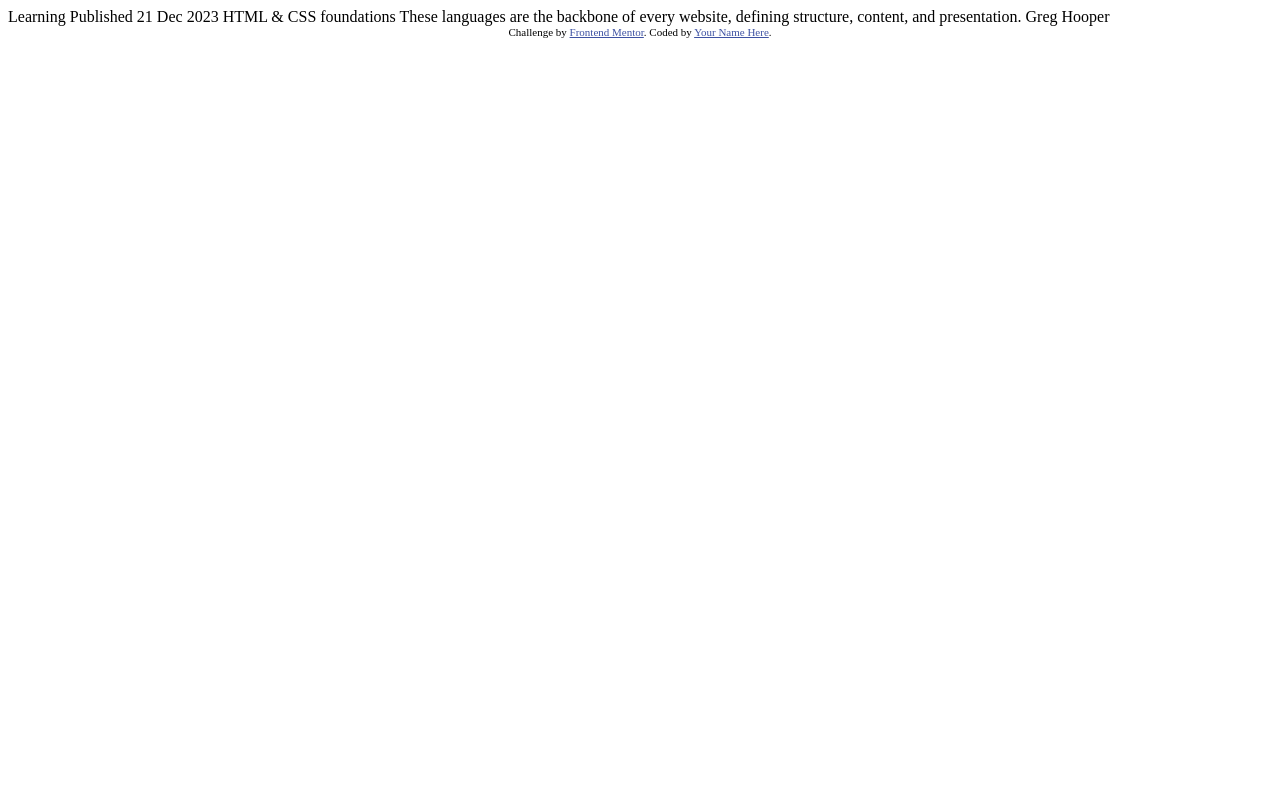
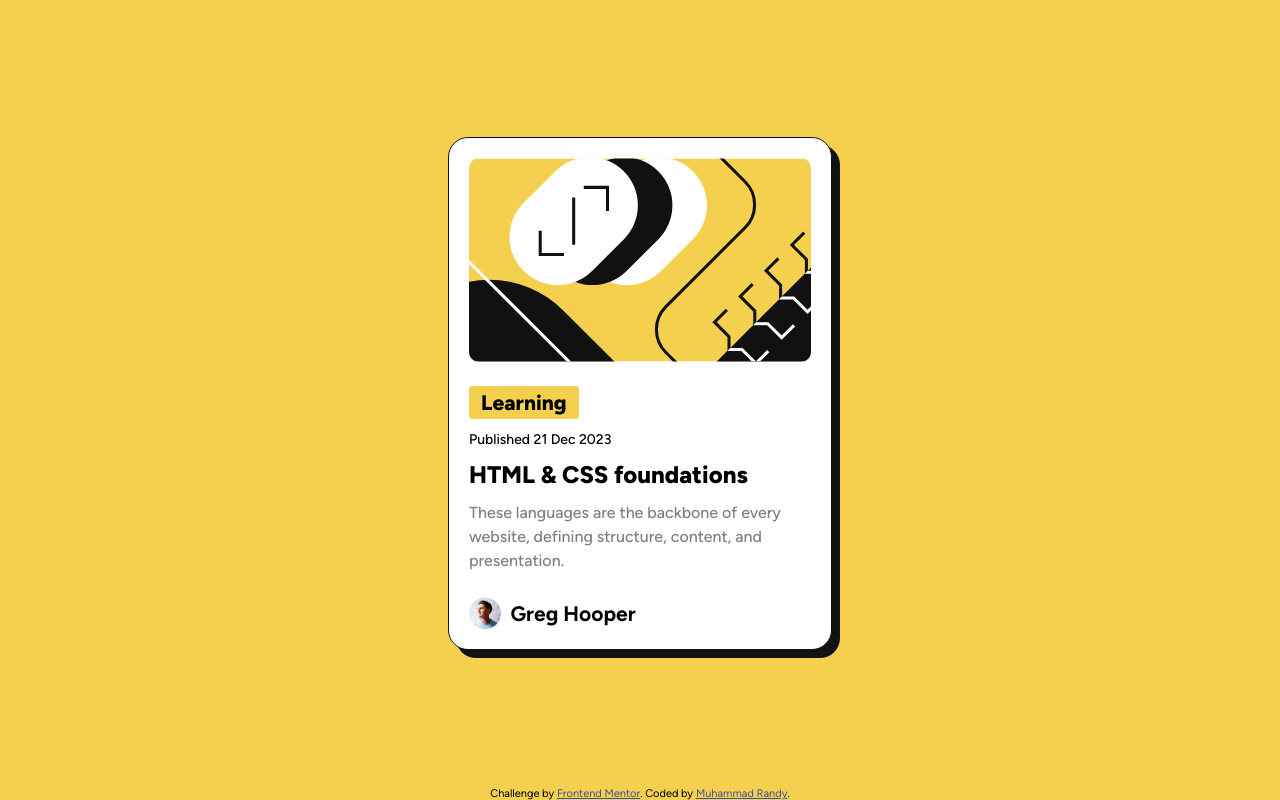
Before and after one commit to MuhRandy/blog-preview-card-main-frontendmentor, a plain HTML site: page index.html in a window 1280 px wide. Drawn offline with Linux system fonts and the light colour scheme.

Commit message:
add semantic, styling, and write readme

```diff
--- /dev/null
+++ b/assets/css/style.css
@@ -0,0 +1,133 @@
+:root {
+  /* Primary */
+  --yellow: hsl(47, 88%, 63%);
+
+  /* Neutral */
+  --white: hsl(0, 0%, 100%);
+  --grey: hsl(0, 0%, 50%);
+  --black: hsl(0, 0%, 7%);
+}
+
+* {
+  box-sizing: border-box;
+}
+
+@font-face {
+  font-family: Figtree;
+  src: url("../fonts/Figtree-VariableFont_wght.ttf");
+}
+
+body {
+  padding: 0;
+  margin: 0;
+  background-color: var(--yellow);
+
+  display: flex;
+  flex-direction: column;
+  justify-content: center;
+  align-items: center;
+  min-height: 100dvh;
+
+  font-family: Figtree, sans-serif;
+}
+
+article {
+  max-width: 384px;
+  background-color: var(--white);
+  padding: 20px;
+  margin-top: auto;
+  border-radius: 20px;
+  border: 1px solid var(--black);
+  box-shadow: 8px 8px 0 0 var(--black);
+
+  display: flex;
+  flex-direction: column;
+  gap: 24px;
+
+  font-size: 14px;
+  font-weight: 500;
+}
+
+article:hover {
+  translate: -10px -10px;
+  box-shadow: 16px 16px 0 0 var(--black);
+  transition: all 0.2s ease-in-out;
+}
+
+.blog-image {
+  width: 100%;
+  border-radius: 10px;
+}
+
+h1 {
+  background-color: var(--yellow);
+  display: inline-block;
+  padding: 4px 12px;
+  margin: 0;
+  border-radius: 4px;
+
+  font-weight: 800;
+}
+
+.content,
+.content section {
+  display: flex;
+  flex-direction: column;
+  align-items: baseline;
+  gap: 12px;
+}
+
+.content h2 {
+  font-size: 24px;
+  font-weight: 800;
+
+  cursor: pointer;
+}
+
+.content h2:hover {
+  color: var(--yellow);
+  transition: color 0.1s ease-in-out;
+}
+
+h2,
+p {
+  margin: 0;
+  padding: 0;
+}
+
+.description {
+  font-size: 16px;
+  line-height: 150%;
+  color: var(--grey);
+}
+
+.author {
+  font-weight: 800;
+
+  height: 32px;
+
+  display: flex;
+  align-items: center;
+  gap: 10px;
+}
+
+.author img {
+  height: 100%;
+}
+
+.attribution {
+  font-size: 11px;
+  text-align: center;
+
+  margin-top: auto;
+}
+.attribution a {
+  color: hsl(228, 45%, 44%);
+}
+
+@media screen and (max-width: 425px) {
+  article {
+    max-width: 327px;
+    margin: 10dvh 5dvw;
+  }
+}
--- a/index.html
+++ b/index.html
@@ -1,34 +1,58 @@
 <!DOCTYPE html>
 <html lang="en">
-<head>
-  <meta charset="UTF-8">
-  <meta name="viewport" content="width=device-width, initial-scale=1.0"> <!-- displays site properly based on user's device -->
+  <head>
+    <meta charset="UTF-8" />
+    <meta name="viewport" content="width=device-width, initial-scale=1.0" />
+    <!-- displays site properly based on user's device -->
 
-  <link rel="icon" type="image/png" sizes="32x32" href="./assets/images/favicon-32x32.png">
+    <link
+      rel="icon"
+      type="image/png"
+      sizes="32x32"
+      href="./assets/images/favicon-32x32.png"
+    />
 
-  <title>Frontend Mentor | Blog preview card</title>
+    <title>Frontend Mentor | Blog preview card</title>
 
-  <!-- Feel free to remove these styles or customise in your own stylesheet 👍 -->
-  <style>
-    .attribution { font-size: 11px; text-align: center; }
-    .attribution a { color: hsl(228, 45%, 44%); }
-  </style>
-</head>
-<body>
+    <link rel="stylesheet" href="assets/css/style.css" />
+  </head>
+  <body>
+    <article>
+      <img
+        src="assets/images/illustration-article.svg"
+        alt="article illustration"
+        class="blog-image"
+      />
 
-  Learning
+      <div class="content">
+        <h1>Learning</h1>
 
-  Published 21 Dec 2023
+        <p>Published 21 Dec 2023</p>
 
-  HTML & CSS foundations
+        <section>
+          <h2>HTML & CSS foundations</h2>
 
-  These languages are the backbone of every website, defining structure, content, and presentation.
+          <p class="description">
+            These languages are the backbone of every website, defining
+            structure, content, and presentation.
+          </p>
+        </section>
+      </div>
 
-  Greg Hooper
+      <section class="author">
+        <img
+          src="assets/images/image-avatar.webp"
+          alt="Greg Hooper profil picture"
+        />
+        <h2>Greg Hooper</h2>
+      </section>
+    </article>
 
-  <div class="attribution">
-    Challenge by <a href="https://www.frontendmentor.io?ref=challenge" target="_blank">Frontend Mentor</a>.
-    Coded by <a href="#">Your Name Here</a>.
-  </div>
-</body>
+    <footer class="attribution">
+      Challenge by
+      <a href="https://www.frontendmentor.io?ref=challenge" target="_blank"
+        >Frontend Mentor</a
+      >. Coded by <a href="#">Muhammad Randy</a>.
+    </footer>
+  </body>
 </html>
```
Also changed, not shown: screenshots/dekstop-preview.png (added), screenshots/hover-preview.png (added), screenshots/mobile-preview.png (added), 1 other file.
